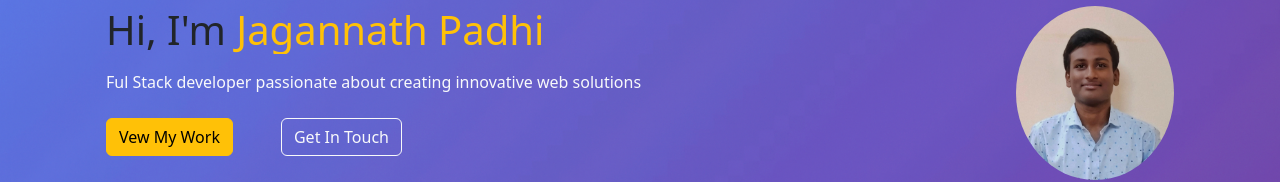
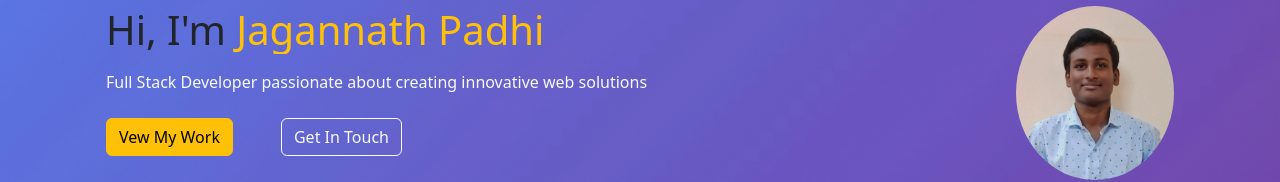
Before and after one commit to Jagannath357/My-Portfolio, a React (Create React App) app: page / in a window 1280 px wide. Shown: the part 307-489 px from the top of the page. Built offline with nearby package versions, Linux system fonts and the light colour scheme.

Commit message:
file updated

```diff
--- a/src/components/Home.jsx
+++ b/src/components/Home.jsx
@@ -6,7 +6,7 @@ function Home() {
                 <div className="container row" id='profileContainer'>
                     <div className="col-10 d-flex flex-column align-items-start gap-2 hero-desc">
                         <h1>Hi, I'm <span className="text-warning">Jagannath Padhi</span></h1>
-                        <p className='text-light'>Ful Stack developer passionate about creating innovative web solutions</p>
+                        <p className='text-light'>Full Stack Developer passionate about creating innovative web solutions</p>
                         <div className="d-flex touch">
                             <button type="button" className="btn btn-warning btn">Vew My Work</button>
                             <button type="button" className="btn btn-outline-light ms-sm-5" id='mom'>Get In Touch</button>
```
